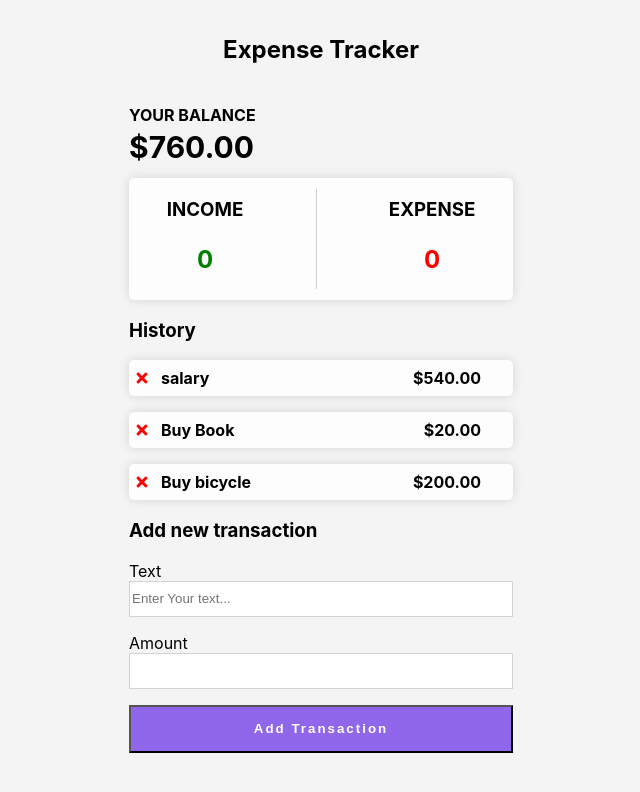
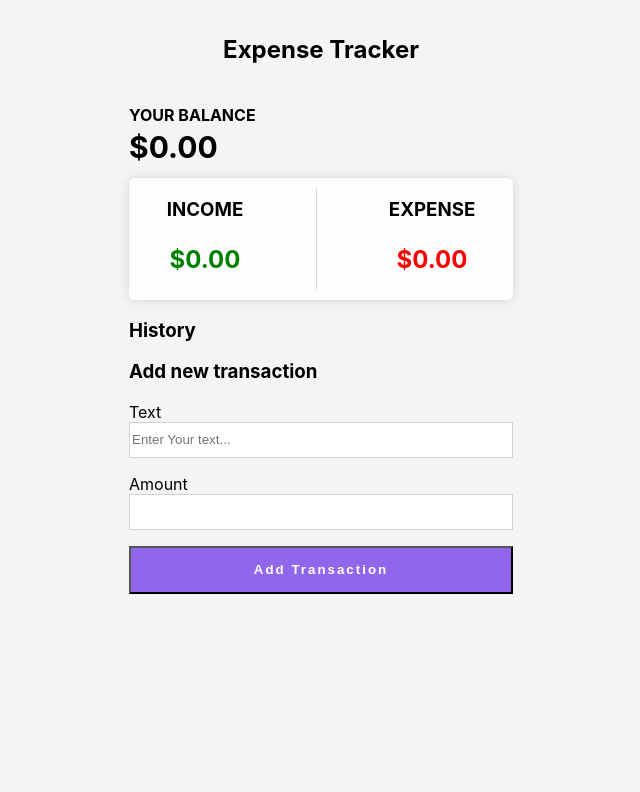
Before and after one commit to amin-aoka/Expense-Tracker, a React (Create React App) app: page / in a window 1280 px wide. Shown: the top 792 px of the page, without its empty margins (319-959 px from the left). Built offline with nearby package versions, Linux system fonts and the light colour scheme.

Commit message:
all working 2

```diff
--- a/src/App.js
+++ b/src/App.js
@@ -7,26 +7,10 @@ import Transactions from './Components/Transactions.js';
 import {Add} from './Components/Add.js'
 
 function App() {
-  const [transactions,setTransactions]=useState([
-    {
-      id:0,
-      text:"salary",
-      amount: 540
-    },
-    {
-      id:1,
-      text:"Buy Book",
-      amount: 20
-    },
-    {
-      id:3,
-      text:"Buy bicycle",
-      amount: 200
-    }
-  ])
+  const [transactions,setTransactions]=useState([ ])
 
-  const [income, setIncome]=useState([0]);
-  const [expense,setExpense]=useState([0]);
+  const [income, setIncome]=useState(0);
+  const [expense,setExpense]=useState(0);
 
   const addTransaction = (transaction)=>{
     const id= Math.floor(Math.random() *1000) +1;
@@ -51,9 +35,6 @@ function App() {
         }
     }
    })
-
-
-
   }
 
   let amount =0;
--- a/src/Components/IncomeExpenses.js
+++ b/src/Components/IncomeExpenses.js
@@ -3,15 +3,14 @@ const IncomeExpenses = ({income,expense}) => {
         <div className="income-expense">
             <div className= "income">
                 <h3>INCOME</h3>
-                <p style= {{fontSize:"1.5rem"}}>{income}</p>
+                <p style= {{fontSize:"1.5rem"}}>${income.toFixed(2)}</p>
             </div>
             <span className = "Mborder"></span>
             <div className= "expense">
                 <h3>EXPENSE</h3>
-                <p style= {{fontSize:"1.5rem"}}>{expense}</p>
+                <p style= {{fontSize:"1.5rem"}}>${expense.toFixed(2)}</p>
             </div>
         </div>
     )
 }
-
 export  default IncomeExpenses;
```
